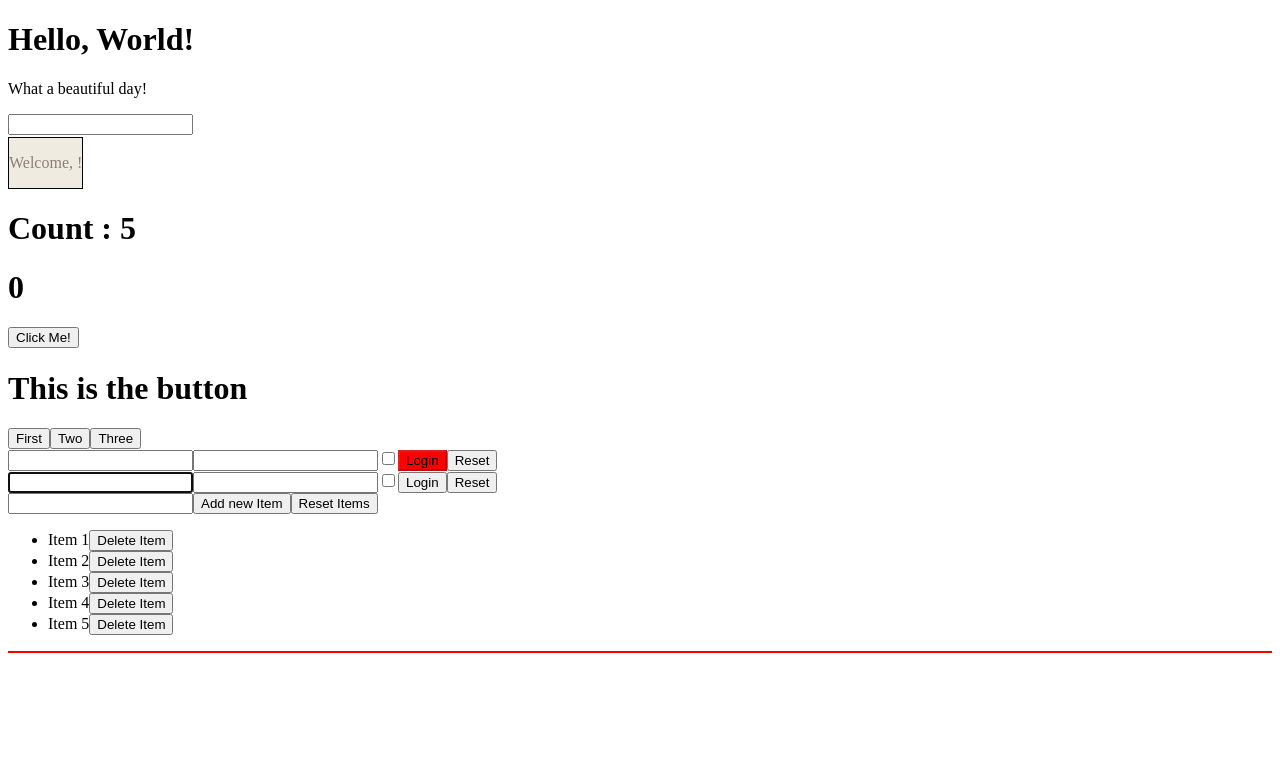
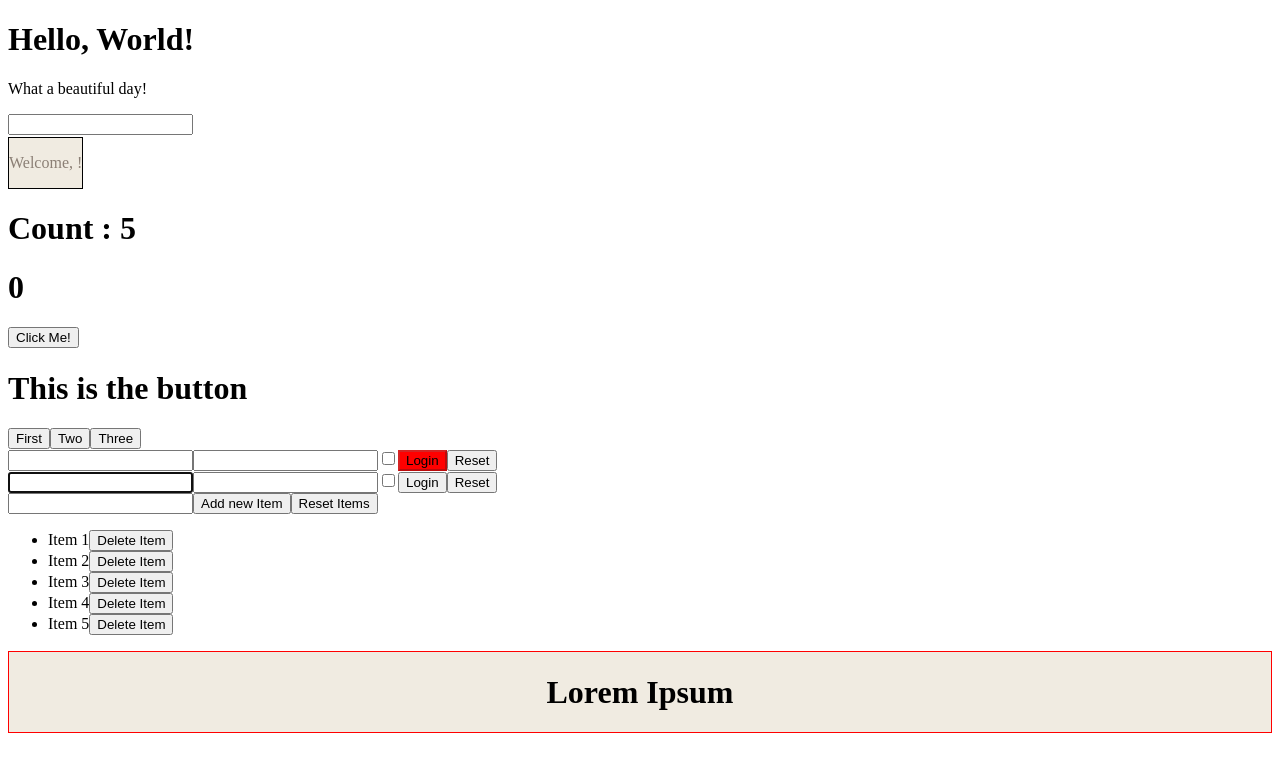
Before and after one commit to AngeloC94/React-Exercises, a React (Create React App) app: page / in a window 1280 px wide. Shown: the top 772 px of the page. Built offline with nearby package versions, Linux system fonts and the light colour scheme.

Commit message:
component composition 02 done

```diff
--- a/src/App.js
+++ b/src/App.js
@@ -20,7 +20,7 @@ export class App extends React.Component {
             <Login />
             <UncontrolledLogin />
             <TodoList />
-            <Container />
+            <Container title='Lorem Ipsum'/>
         </React.Fragment>
     }
 }
--- a/src/Container.js
+++ b/src/Container.js
@@ -1,8 +1,10 @@
 import React from "react";
 
-export function Container(){
+export function Container(props){
     return (
-        <div className="container"></div>
+        <div className="container">
+            <h1>{props.title}</h1>
+        </div>
 
 
     )
--- a/src/index.css
+++ b/src/index.css
@@ -7,6 +7,8 @@
 }
 
 .container{
+    display: flex;
+    justify-content: center;
     background-color: #f0ebe1;
     border: 1px solid #ff0000;
 
```
